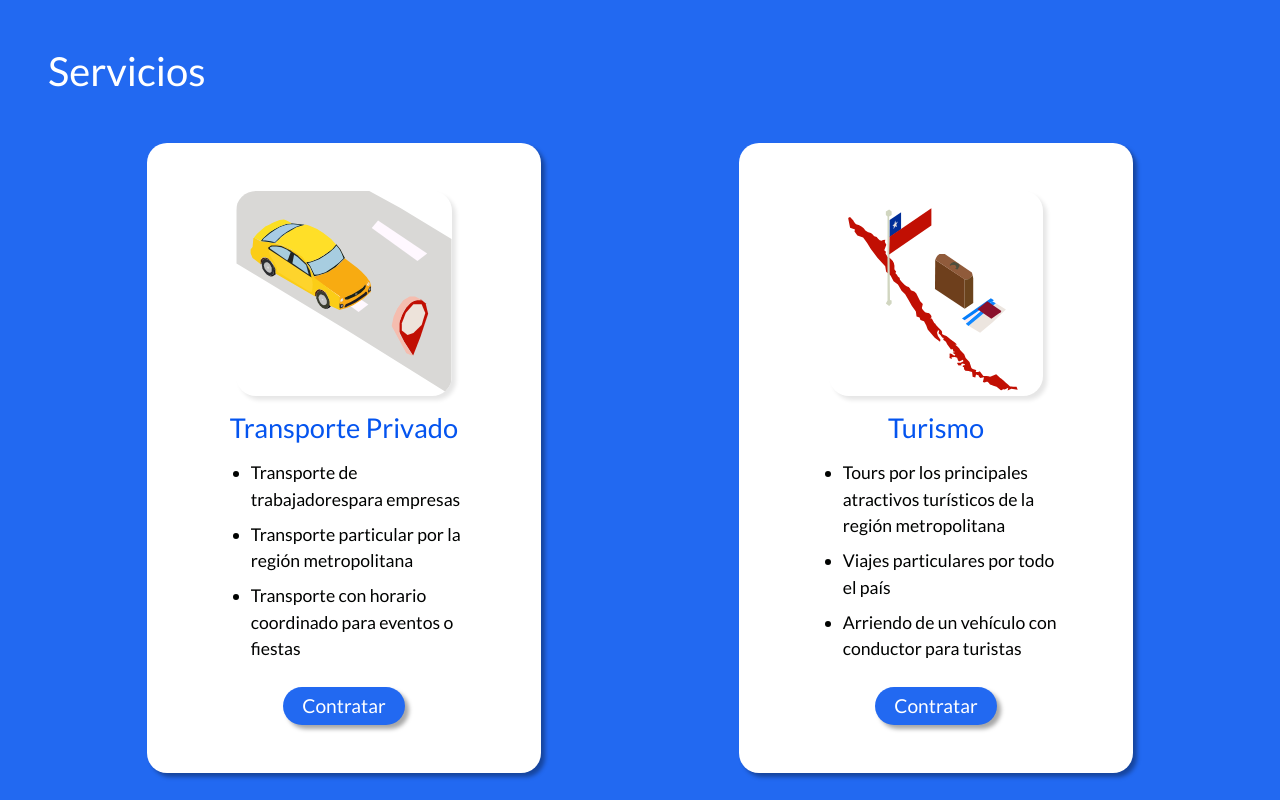
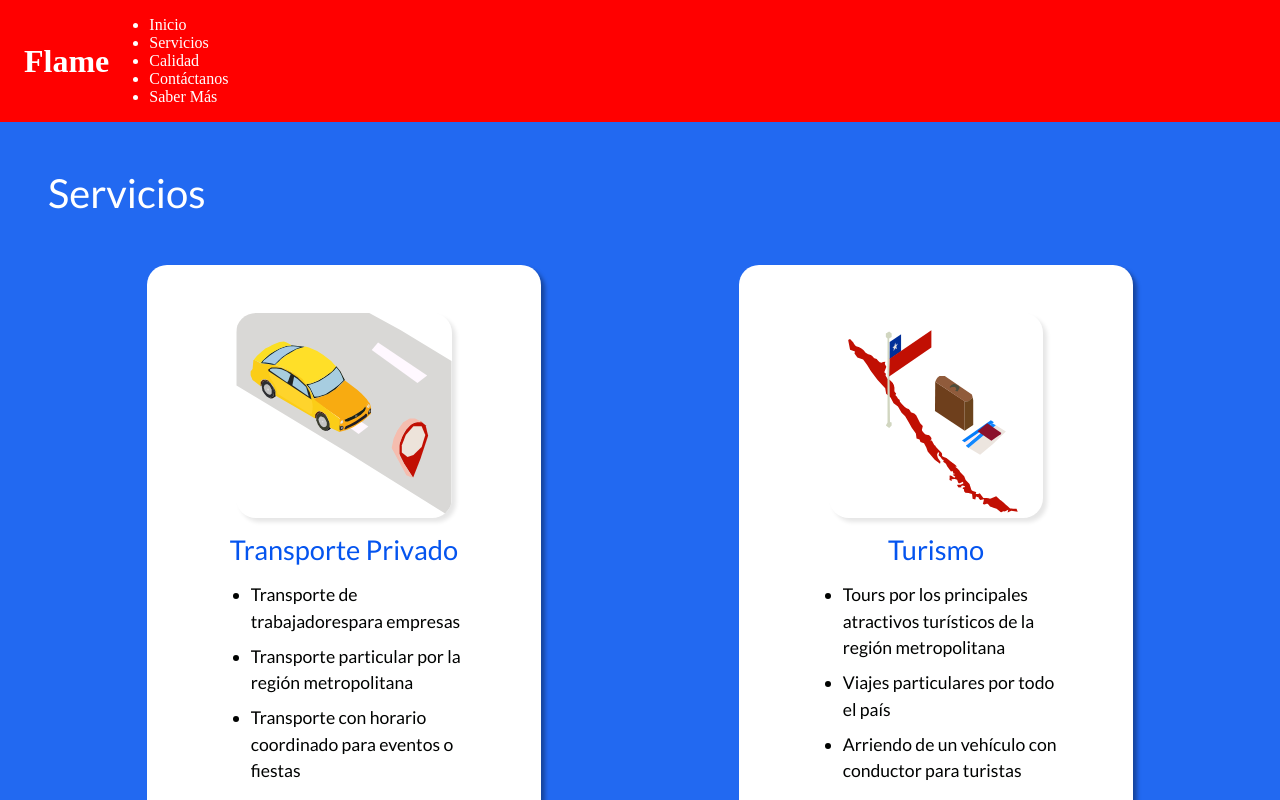
Before and after one commit to FlameTeam/CMATransportesWebPage, a React (Create React App) app: page / in a window 1280 px wide. Shown: the top 800 px of the page. Built offline with nearby package versions, Linux system fonts and the light colour scheme.

Commit message:
navbar structure finished

```diff
--- a/src/App.js
+++ b/src/App.js
@@ -1,4 +1,5 @@
 import React from "react";
+import Navbar from "./components/Navbar";
 import Services from "./components/Services";
 import QualitySeals from "./components/QualitySeals";
 import Footer from "./components/Footer";
@@ -9,6 +10,7 @@ import { theme } from "./resources/materialUITheme";
 const App = () => {
   return (
     <ThemeProvider theme={theme}>
+      <Navbar backgroundSection="navbar" />
       <Services backgroundSection="blue" />
       <QualitySeals backgroundSection="white" />
       <Footer backgroundSection="footer" />
--- /dev/null
+++ b/src/components/Navbar.js
@@ -0,0 +1,35 @@
+import React from "react";
+import PropTypes from "prop-types";
+
+import useStyles from "../resources/styles/sectionsStyles";
+import { selectStyle } from "../functions/functions";
+
+import { menuListItemData } from "../resources/data/menuListItemData";
+import MenuListItem from "./subcomponents/navbar/MenuListItem";
+
+import { AppBar, Toolbar } from "@material-ui/core";
+
+const Navbar = ({ backgroundSection }) => {
+  const classes = useStyles();
+  const sectionStyle = selectStyle(backgroundSection, classes);
+
+  return (
+    <AppBar position="static">
+      <Toolbar className={sectionStyle}>
+        <h1>Flame</h1>
+
+        <ul>
+          {menuListItemData.map((listItem, i) => {
+            return <MenuListItem key={i} content={listItem.content} />;
+          })}
+        </ul>
+      </Toolbar>
+    </AppBar>
+  );
+};
+
+export default Navbar;
+
+Navbar.propTypes = {
+  backgroundSection: PropTypes.string.isRequired,
+};
--- /dev/null
+++ b/src/components/subcomponents/navbar/MenuListItem.js
@@ -0,0 +1,14 @@
+import React from "react";
+import PropTypes from "prop-types";
+
+// import useStyles from "../../../resources/styles/subcomponents/menuListItem";
+
+const MenuListItem = ({ content }) => {
+  return <li>{content}</li>;
+};
+
+export default MenuListItem;
+
+MenuListItem.propTypes = {
+  content: PropTypes.string.isRequired,
+};
--- a/src/functions/functions.js
+++ b/src/functions/functions.js
@@ -1,5 +1,5 @@
 /**
- * @author DixonOrtiz
+ * @author DixonOrtiz and Constanza Jazme
  * @function selectStyle
  * @description function that return a different css style for differents colors
  * @argument {string color, object classes (style sheet)}
@@ -9,6 +9,10 @@ exports.selectStyle = (color, classes) => {
   let style;
 
   switch (color) {
+    case "navbar":
+      style = classes.navbar;
+      break;
+
     case "white":
       style = classes.white;
       break;
--- /dev/null
+++ b/src/resources/data/menuListItemData.js
@@ -0,0 +1,17 @@
+export const menuListItemData = [
+  {
+    content: "Inicio",
+  },
+  {
+    content: "Servicios",
+  },
+  {
+    content: "Calidad",
+  },
+  {
+    content: "Contáctanos",
+  },
+  {
+    content: "Saber Más",
+  },
+];
--- a/src/resources/styles/sectionsStyles.js
+++ b/src/resources/styles/sectionsStyles.js
@@ -1,6 +1,15 @@
 import { makeStyles } from "@material-ui/core/styles";
 
 const useStyles = makeStyles((theme) => ({
+  navbar: {
+    backgroundColor: "red",
+
+    [theme.breakpoints.up("xs")]: {},
+    [theme.breakpoints.up("sm")]: {},
+    [theme.breakpoints.up("md")]: {},
+    [theme.breakpoints.up("lg")]: {},
+  },
+
   blue: {
     backgroundColor: "#2269F1",
 
@@ -19,7 +28,6 @@ const useStyles = makeStyles((theme) => ({
   },
   white: {
     backgroundColor: "#FFFFFF",
-
 
     [theme.breakpoints.up("xs")]: {
       padding: "4em 2em 6em 2em",
```
Also changed, not shown: src/resources/styles/subcomponents/menuListItem.js (added).
